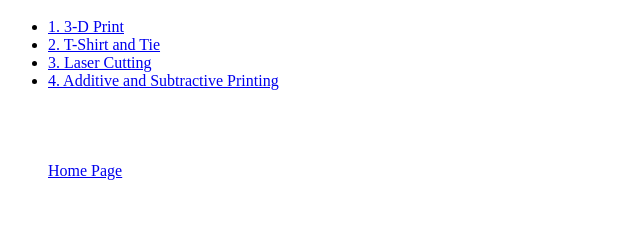
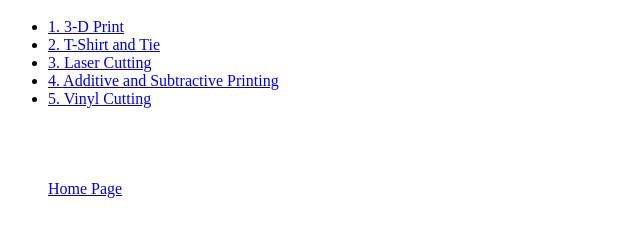
Before and after one commit to wrafab/hoffmans, a plain HTML site: page projects.html in a window 1280 px wide. Shown: the part 48-284 px from the top of the page, without its empty margins (0-640 px from the left). Drawn offline with Linux system fonts and the light colour scheme.

Commit message:
Update projects.html

```diff
--- a/projects.html
+++ b/projects.html
@@ -10,6 +10,7 @@
 <li><a href="http://fab.wra.net/hoffmans/TShirt&Tie.html">2. T-Shirt and Tie</a></li>
 <li><a href="http://fab.wra.net/hoffmans/Lasercutting.html">3. Laser Cutting</a></li>
 <li><a href="http://fab.wra.net/hoffmans/3DPrinter.html">4. Additive and Subtractive Printing</a></li>
+<li><a href="http://fab.wra.net/hoffmans/vinylcutting.html">5. Vinyl Cutting</a></li>
 <br>
 <br>
 <br>
```
